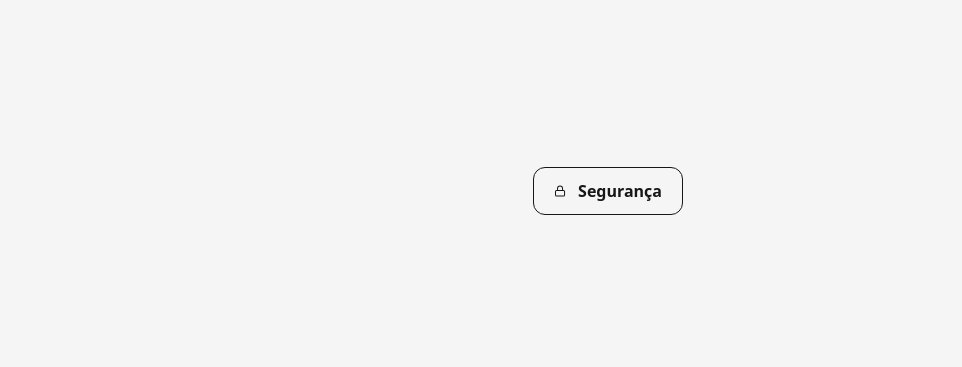
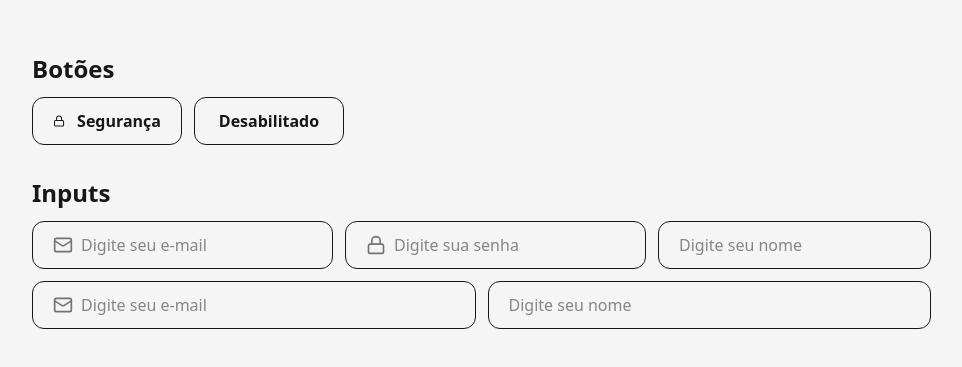
Before and after one commit to ryansldev/whisper-web, a React (Vite) app: page / in a window 1280 px wide. Shown: the part 209-576 px from the top of the page, without its empty margins (32-994 px from the left). Built offline with nearby package versions, Linux system fonts and the light colour scheme.

Commit message:
✨ add input component

```diff
--- a/index.html
+++ b/index.html
@@ -1,5 +1,5 @@
 <!doctype html>
-<html class="bg-neutral-100 dark:bg-neutral-950 text-neutral-900 dark:text-neutral-200" lang="en">
+<html class="bg-neutral-100 dark:bg-neutral-950 text-neutral-900 dark:text-neutral-300" lang="en">
   <head>
     <meta charset="UTF-8" />
     <link rel="icon" type="image/png" href="/favicon.png" />
--- a/package.json
+++ b/package.json
@@ -14,6 +14,7 @@
     "lucide-react": "^0.484.0",
     "react": "^19.0.0",
     "react-dom": "^19.0.0",
+    "tailwind-merge": "^3.0.2",
     "tailwindcss": "^4.0.17"
   },
   "devDependencies": {
--- a/src/App.tsx
+++ b/src/App.tsx
@@ -1,5 +1,6 @@
-import { Lock } from "lucide-react"
+import { Lock, Mail } from "lucide-react"
 import { Button, ButtonIconWrapper } from "./components/ui/button"
+import { InputField, InputIcon, InputRoot } from "./components/ui/input"
 
 function App() {
   async function onSubmit() {
@@ -7,7 +8,10 @@ function App() {
   }
 
   return (
-    <div className="flex items-center justify-center min-h-screen">
+    <div className="flex flex-col items-center justify-center min-h-screen gap-8">
+      <div className="flex flex-col justify-center gap-3 w-full max-w-[90vw]">
+        <h1 className="text-2xl font-bold">Botões</h1>
+        <div className="flex items-center gap-3">
           <form action={onSubmit}>
             <Button type="submit" className="max-w-[150px]">
               <ButtonIconWrapper>
@@ -16,6 +20,52 @@ function App() {
               Segurança
             </Button>
           </form>
+
+          <Button type="button" className="max-w-[150px]" disabled>
+            Desabilitado
+          </Button>
+        </div>
+      </div>
+
+      <div className="flex flex-col justify-center gap-3 w-full max-w-[90vw]">
+        <h1 className="text-2xl font-bold">Inputs</h1>
+        <div className="flex items-center gap-3">
+          <form action={onSubmit} className="flex flex-col gap-3">
+            <div className="flex flex-wrap items-center gap-3">
+              <InputRoot>
+                <InputIcon>
+                  <Mail />
+                </InputIcon>
+                <InputField type="email" placeholder="Digite seu e-mail" />
+              </InputRoot>
+
+              <InputRoot>
+                <InputIcon>
+                  <Lock />
+                </InputIcon>
+                <InputField type="password" placeholder="Digite sua senha" />
+              </InputRoot>
+
+              <InputRoot>
+                <InputField type="text" placeholder="Digite seu nome" />
+              </InputRoot>
+            </div>
+
+            <div className="flex flex-wrap items-center gap-3">
+              <InputRoot aria-disabled>
+                <InputIcon>
+                  <Mail />
+                </InputIcon>
+                <InputField type="email" placeholder="Digite seu e-mail" />
+              </InputRoot>
+
+              <InputRoot aria-disabled>
+                <InputField type="text" placeholder="Digite seu nome" />
+              </InputRoot>
+            </div>
+          </form>
+        </div>
+      </div>
     </div>
   )
 }
--- a/src/components/ui/button.tsx
+++ b/src/components/ui/button.tsx
@@ -1,19 +1,21 @@
 import { LoaderCircle } from 'lucide-react';
 import type { ComponentProps } from 'react';
 import { useFormStatus } from 'react-dom';
+import { twMerge } from 'tailwind-merge';
 
 interface ButtonProps extends ComponentProps<'button'> {}
 
-export function Button(props: ButtonProps) {
+export function Button({ className, ...props}: ButtonProps) {
   const { pending } = useFormStatus()
 
   return (
     <button
       {...props}
-      className={`group ${props.className} dark:bg-neutral-900 rounded-xl px-5 h-12 font-semibold w-full transition-colors
-      duration-300 border dark:border-neutral-800 flex items-center justify-center gap-3
-      ${props.disabled ? "dark:bg-neutral-900 dark:text-neutral-500 cursor-not-allowed" : "cursor-pointer dark:hover:bg-neutral-800"}
-      ${pending ? "dark:bg-neutral-900 dark:text-neutral-500 cursor-progress" : ""}`}
+      className={twMerge(`group dark:bg-neutral-800 rounded-xl px-5 h-12 font-semibold w-full transition-colors
+      duration-300 border dark:border-neutral-700 disabled:border-neutral-900 flex items-center justify-center gap-3 focus:outline-2 dark:outline-neutral-400
+      disabled:dark:bg-neutral-900 disabled:dark:text-neutral-600 disabled:cursor-not-allowed cursor-pointer dark:hover:bg-neutral-700
+      `, className)}
+      disabled={pending || props.disabled}
     />
   )
 }
@@ -24,7 +26,7 @@ export function ButtonIconWrapper(props: ButtonIconWrapperProps) {
   const { pending } = useFormStatus()
 
   return (
-    <div className="h-5 w-5 flex items-center justify-center" {...props}>
+    <div className={`h-5 w-5 flex items-center justify-center ${!pending && !props.children ? "hidden" : ""}`}  {...props}>
       {!pending ? props.children : <LoaderCircle className="animate-spin" />}
     </div>
   )
--- /dev/null
+++ b/src/components/ui/input.tsx
@@ -0,0 +1,50 @@
+import type { ComponentProps } from "react";
+
+interface InputRootProps extends ComponentProps<"div"> {}
+
+export function InputRoot(props: InputRootProps) {
+  return (
+    <div
+      className={`
+        group flex flex-1 items-center gap-2 border dark:border-neutral-800
+        rounded-xl h-12 px-5 focus-within:outline-2
+        dark:outline-neutral-400 dark:bg-neutral-900
+        aria-disabled:dark:border-neutral-900
+        aria-disabled:dark:bg-neutral-950
+        aria-disabled:cursor-not-allowed
+      `}
+      {...props}
+    />
+  )
+}
+
+interface InputFieldProps extends ComponentProps<"input"> {}
+
+export function InputField(props: InputFieldProps) {
+  return (
+    <input
+      className={`
+        flex-1 outline-0 dark:placeholder:text-neutral-500
+        group-aria-disabled:dark:text-neutral-700
+        group-aria-disabled:dark:placeholder:text-neutral-700
+        group-aria-disabled:pointer-events-none
+      `}
+      {...props}
+    />
+  )
+}
+
+interface InputIconProps extends ComponentProps<"span"> {}
+
+export function InputIcon(props: InputIconProps) {
+  return (
+    <span
+      className="flex items-center justify-center w-5 h-5
+      text-neutral-500 duration-300 transition-colors
+      group-aria-disabled:dark:text-neutral-700
+      group-focus-within:text-neutral-300
+      "
+      {...props}
+    />
+  )
+}
```
Also changed, not shown: 1 other file (tests, documents, lock files or other folders). Lines whose indentation alone changed are shown as unchanged.
